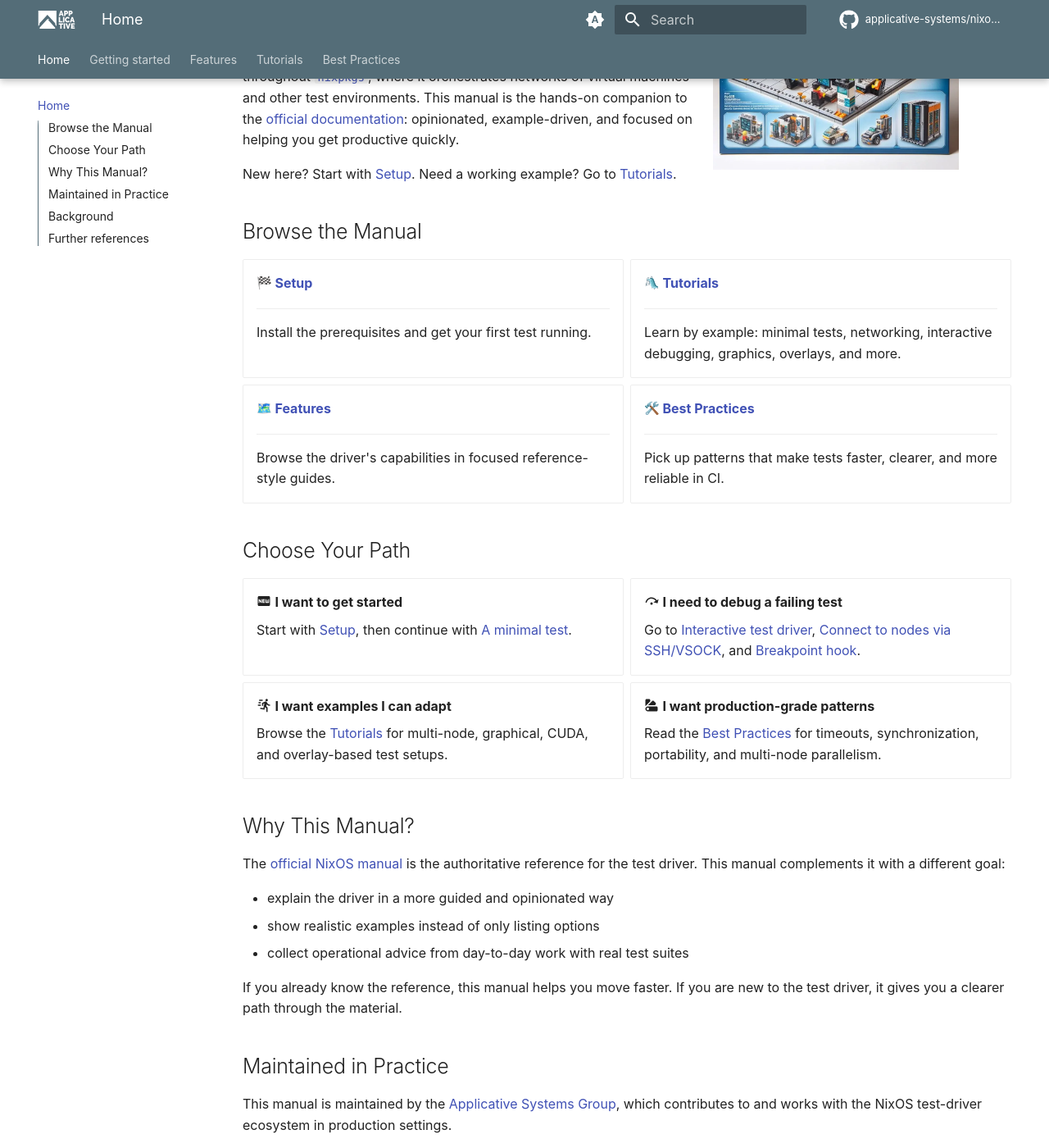
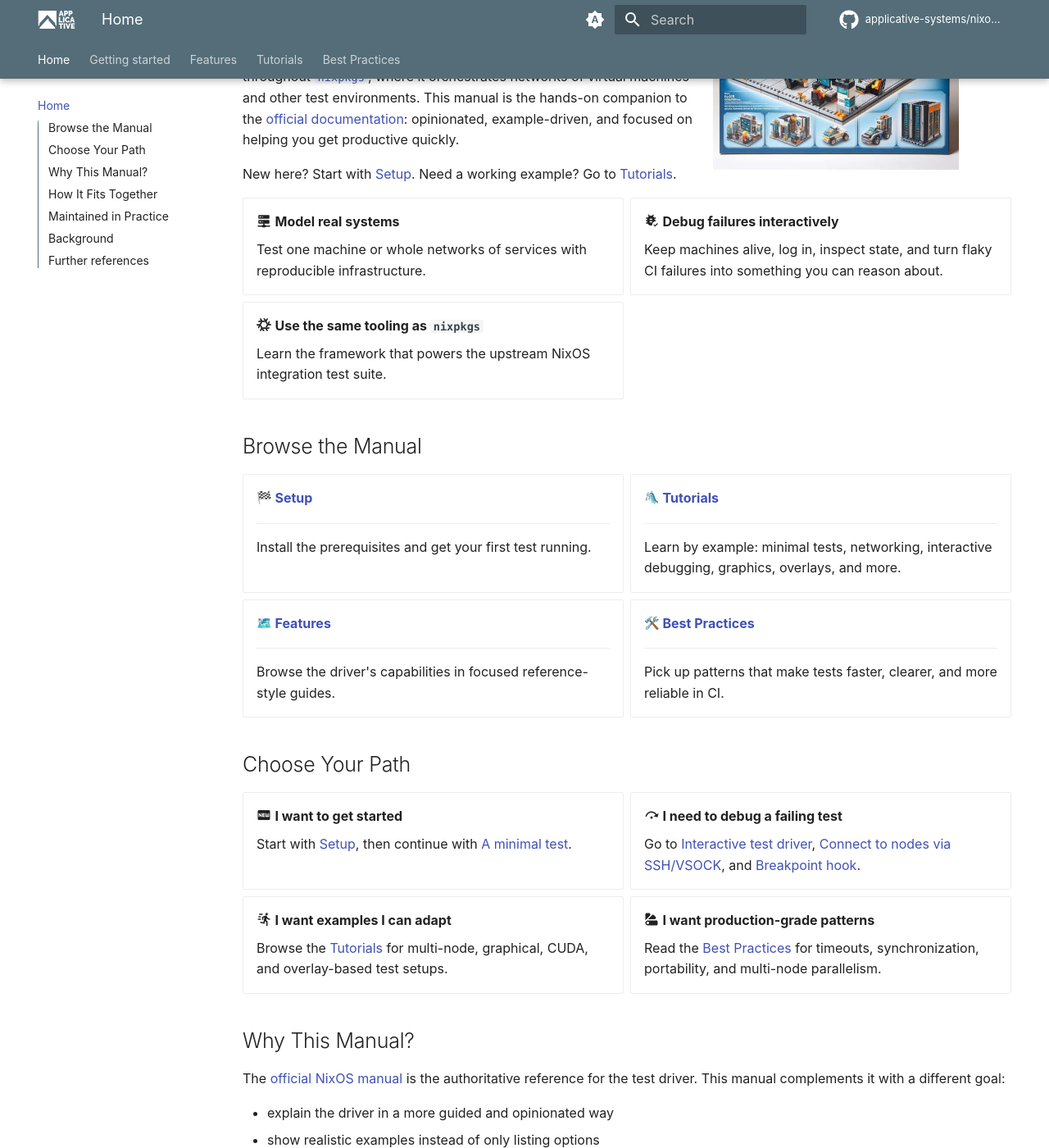
Before and after one commit to applicative-systems/nixos-test-driver-manual, an MkDocs documentation site: the page built from docs/index.md, in a window 1280 px wide and 1400 px high, scrolled down 255 px. Shown: the whole window at 82% size. Built offline with MkDocs 1.6.1 and Material for MkDocs 9.7.7, drawn with Linux system fonts in a browser that asks for light colours; emoji names are drawn with the system emoji font; comment, search, counter and statistics services are not loaded; some of the changed text lies outside the part shown.

Commit message:
update index page

```diff
--- a/docs/index.md
+++ b/docs/index.md
@@ -10,6 +10,26 @@
 
 New here? Start with [Setup](./setup.md).
 Need a working example? Go to [Tutorials](./tutorials/index.md).
+
+<!-- prettier-ignore-start -->
+
+<div class="grid cards" markdown>
+
+-   :material-server-network: **Model real systems**
+
+    Test one machine or whole networks of services with reproducible infrastructure.
+
+-   :material-bug-check: **Debug failures interactively**
+
+    Keep machines alive, log in, inspect state, and turn flaky CI failures into something you can reason about.
+
+-   :simple-nixos: **Use the same tooling as `nixpkgs`**
+
+    Learn the framework that powers the upstream NixOS integration test suite.
+
+</div>
+
+<!-- prettier-ignore-end -->
 
 ## Browse the Manual
 
@@ -83,12 +103,35 @@
 If you already know the reference, this manual helps you move faster.
 If you are new to the test driver, it gives you a clearer path through the material.
 
+## How It Fits Together
+
+<figure markdown="span">
+  ![NixOS test driver architecture](./assets/integration-test-driver-architecture.png){ width=700 }
+  <figcaption>The test driver coordinates declarative machine setup with imperative test execution.</figcaption>
+</figure>
+
 ## Maintained in Practice
 
 This manual is maintained by the [Applicative Systems Group](https://applicative.systems), which contributes to and works with the NixOS test-driver ecosystem in production settings.
 
 The Python test driver that became the standard implementation in `nixpkgs` was authored by [Jacek Galowicz](https://galowicz.de) ([`@tfc`](https://github.com/tfc)) together with collaborators and later adopted across the NixOS test suite.
 Since then, the ecosystem has continued to grow with further work such as container support and broader operational guidance.
+
+<!-- prettier-ignore-start -->
+
+<div class="grid cards" markdown>
+
+-   **Applicative Systems Group**
+
+    Maintains practical expertise around the NixOS test-driver ecosystem, CI workflows, and advanced test infrastructure.
+
+-   **Jacek Galowicz (`@tfc`)**
+
+    Author of the Python test driver and curator of this manual.
+
+</div>
+
+<!-- prettier-ignore-end -->
 
 If you need help with NixOS integration testing, CI, or custom test infrastructure:
 
```
